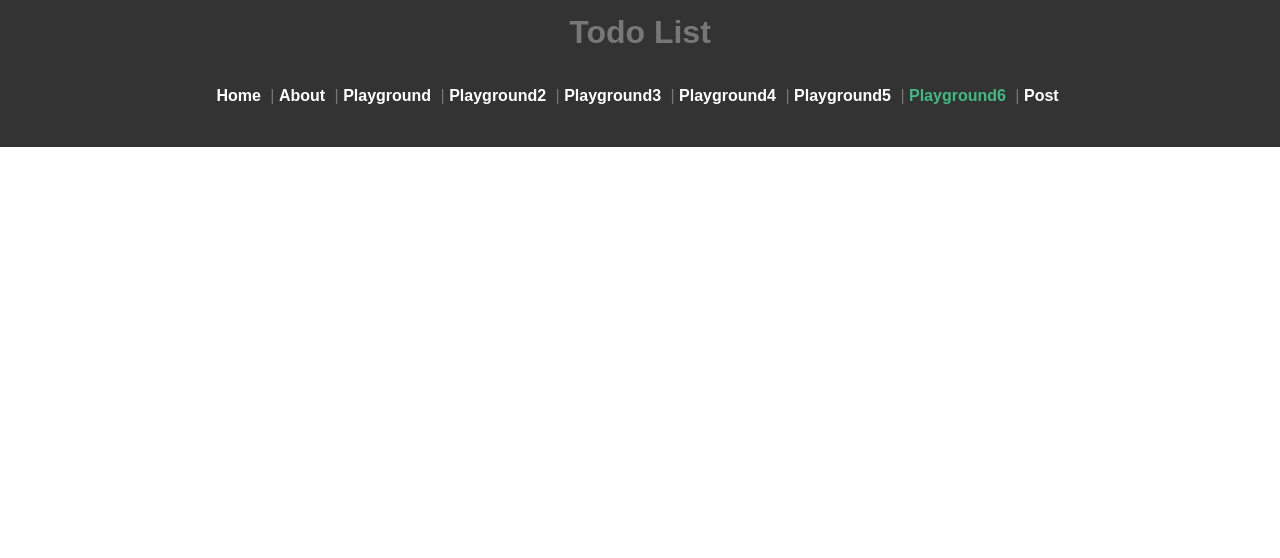
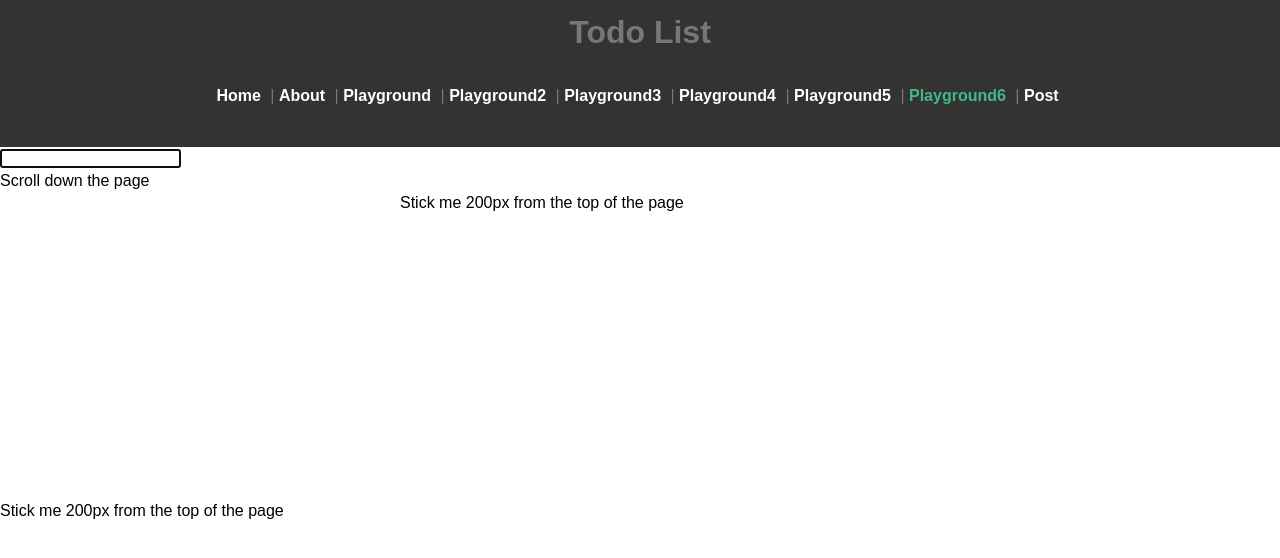
Before and after one commit to RyotaBannai/vue, a Vue app in the folder vue-app/: page /pg6 in a window 1280 px wide. Shown: the top 558 px of the page. Built offline with nearby package versions, Linux system fonts and the light colour scheme.

Commit message:
custom directives. this is so useful.

```diff
--- a/vue-app/src/components/reuse-structure/TestMixin.vue
+++ b/vue-app/src/components/reuse-structure/TestMixin.vue
@@ -1,5 +1,11 @@
 <template>
-    <div></div>
+    <div>
+        <input v-focus>
+        <p>Scroll down the page</p>
+        <p v-pin="500">Stick me 200px from the top of the page</p>
+        <p v-pin2:[direction]="400">Stick me 200px from the top of the page</p>
+    </div>
+
 </template>
 
 <script>
@@ -11,7 +17,7 @@
             }
         },
         created: function () {
-            console.log('mixin hook called')
+            // console.log('mixin hook called')
         }
     };
 
@@ -21,13 +27,38 @@
         data: function () {
             return {
                 message: 'goodbye',
-                bar: 'def'
+                bar: 'def',
+                direction: 'left'
             }
         },
         created: function () {
-            console.log('components hook called')
-            console.log(this.$data)
+            // console.log('components hook called')
+            // console.log(this.$data)
             // => { message: "goodbye", foo: "abc", bar: "def" } // component のデータが優先される。
+        },
+        directives: {
+            focus: {
+                // ディレクティブ定義
+                inserted: function (el) {
+                    el.focus()
+                }
+            },
+            pin: {
+                bind: function (el, binding) {
+                    el.style.position = 'fixed';
+                    el.style.top = binding.value + 'px';
+                }
+            },
+            pin2: {
+                inserted: function (el, binding) {
+                    console.log(binding);
+                },
+                bind: function (el, binding) {
+                    el.style.position = 'fixed';
+                    let s = (binding.arg == 'left' ? 'left' : 'top');
+                    el.style[s] = binding.value + 'px'
+                }
+            }
         }
     }
 </script>
```
Also changed, not shown: 1 other file (tests, documents, lock files or other folders).
